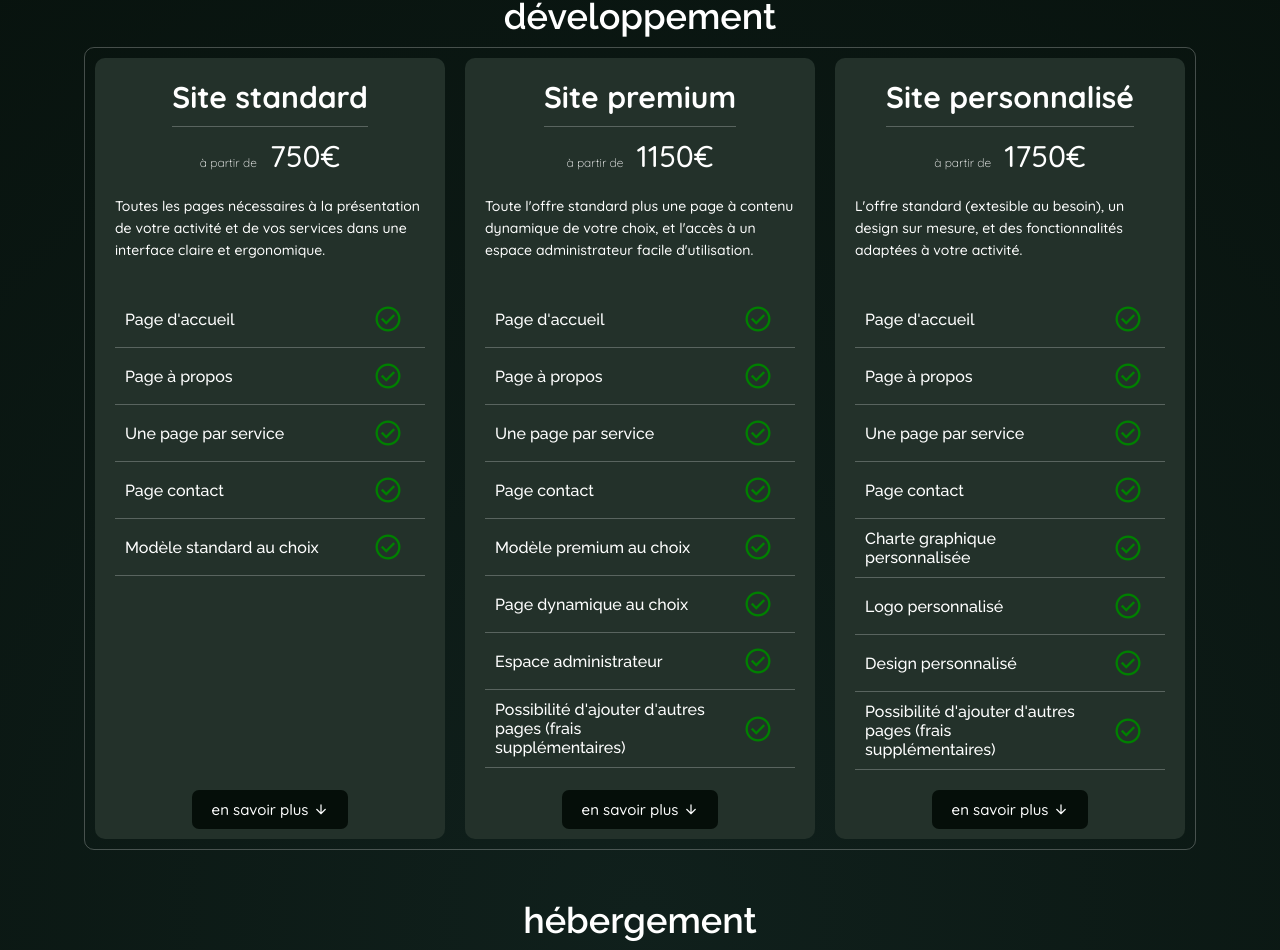
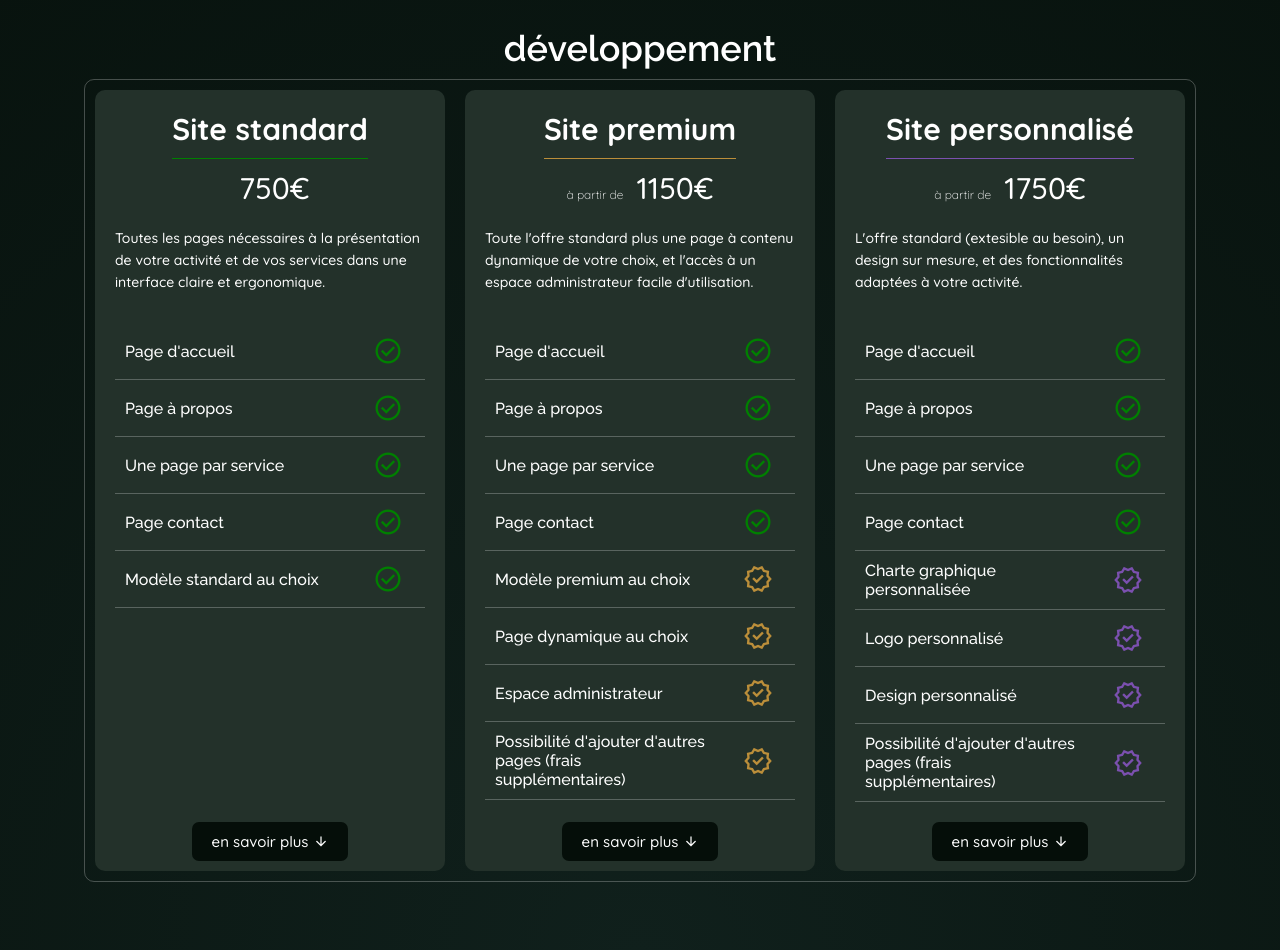
Before and after one commit to Posoroko/Monsieur-Edgar, a Nuxt app: page /tarifs in a window 1280 px wide. Shown: the part 516-1466 px from the top of the page. Built offline with nearby package versions, Linux system fonts and the light colour scheme.

Commit message:
tarif colors, seo kit

```diff
--- a/assets/css/colors.css
+++ b/assets/css/colors.css
@@ -15,6 +15,10 @@
     --text-secondary-color: #d3d3d3;
 
     --border-color-1: rgba(255, 255, 255, 0.247);
+
+    --standard-color: green;
+    --premium-color: rgb(187, 142, 58);
+    --custom-color: rgb(123, 80, 175);
 }
 
 .textMainColor {
--- a/assets/css/main.css
+++ b/assets/css/main.css
@@ -49,5 +49,5 @@ main {
     min-height: 100vh;
 }
 .triangles {
-    opacity: 0.07;
+    opacity: 0.03;
 }
--- a/components/TarifsBoard/TarifsBoardCard.vue
+++ b/components/TarifsBoard/TarifsBoardCard.vue
@@ -1,12 +1,12 @@
 <template>
     <div class="tarifCardBox flex column gap10">
         <div class="topBox flex column alignCenter gap10">
-            <h2 class="tarifTitle flex justifyCenter alignCenter">
-                {{ title }}
+            <h2 class="tarifTitle flex justifyCenter alignCenter relative" :class="`tarifTitle${title}`">
+                {{ `Site ${title}` }}
             </h2>
 
             <p class="servicePriceLine">
-                <span class="text">à partir de</span> &nbsp <span class="price">{{ price }}€</span>
+                <span class="text" v-if="from">à partir de</span> &nbsp <span class="price">{{ price }}€</span>
             </p>
 
             <p class="topBoxText bodyText">
@@ -21,7 +21,9 @@
                         <span class="specLineContentText flex alignCenter gap10">
                             <span class="specLineText raleway">{{ spec.text }}</span>
                         </span>
-                        <span class="specLineIcon iconOutlined specCheck centered">check_circle</span>
+                        <span class="specLineIcon iconOutlined specCheck custom centered" v-if="spec.plan == 'custom'">verified</span>
+                        <span class="specLineIcon iconOutlined specCheck premium centered" v-else-if="spec.plan == 'premium'">verified</span>
+                        <span class="specLineIcon iconOutlined specCheck standard centered" v-else>check_circle</span>
                     </span>
                 </li>
             </ul>
@@ -34,8 +36,6 @@
                         <span class="specLineContentText flex alignCenter gap10">
                             <span class="specLineText raleway">{{ spec.text }}</span>
                         </span>
-
-                        <span>check_circle</span>
                     </span>
                 </li>
             </ul>
@@ -50,6 +50,7 @@
 
 const props = defineProps({
     title: String,
+    from: Boolean,
     price: Number,
     topCardText: String,
     specs: Array,
@@ -92,7 +93,15 @@ console.log(props.specs)
     font-weight: 700;
     color: var(--text-color-1);
     padding: 10px 0;
-    border-bottom: 1px solid var(--border-color-1);
+}
+.tarifTitlestandard {
+        border-bottom: 1px solid green;
+}
+.tarifTitlepremium {
+    border-bottom: 1px solid var(--premium-color);
+}
+.tarifTitlepersonnalisé {
+    border-bottom: 1px solid var(--custom-color);
 }
 .topBoxText {
     font-size: 14px;
@@ -131,5 +140,13 @@ console.log(props.specs)
     font-size: 30px;
     color: green;
 }
-
+.standard {
+    color: green;
+}
+.premium {
+    color: var(--premium-color);
+}
+.custom {
+    color: var(--custom-color);
+}
 </style>
--- a/components/TarifsBoard/TarifsBoardHosting.vue
+++ b/components/TarifsBoard/TarifsBoardHosting.vue
@@ -1,5 +1,5 @@
 <template>
-    <h1 class="bodyH2 centered marTop50">hébergement</h1>
+    <h1 class="bodyH2 centered marTop100">hébergement</h1>
     <div class="flex justifyCenter alignCenter gap20 marTop20">
         <p>facturation: </p>
         <p class="button1 centered" :class="{'active' : planType == 'monthly'}" @click="planType = 'monthly'">mensuel</p>
--- a/components/TarifsBoard/TarifsBoardMain.vue
+++ b/components/TarifsBoard/TarifsBoardMain.vue
@@ -4,17 +4,20 @@
         <div class="tarifsBoard marTop20 flex justifyCenter gap20 wrap">
             <TarifsBoardCard
                 :title="standardContent.title"
+                :from="standardContent.from"
                 :price="standardContent.price"
                 :specs="standardSpecs"
                 :topCardText="standardContent.topCardText" />
             <TarifsBoardCard
                 :title="premiumContent.title"
+                :from="premiumContent.from"
                 :price="premiumContent.price"
                 :specs="premiumSpecs"
                 :topCardText="premiumContent.topCardText" />
 
             <TarifsBoardCard
                 :title="customContent.title"
+                :from="customContent.from"
                 :price="customContent.price"
                 :specs="customSpecs"
                 :topCardText="customContent.topCardText" />
@@ -34,18 +37,21 @@
 <script setup>
 
 const standardContent = {
-    title: "Site standard",
+    title: "standard",
+    from: false,
     price: 750,
     topCardText: "Toutes les pages nécessaires à la présentation de votre activité et de vos services dans une interface claire et ergonomique."
     }
 const premiumContent = {
-    title: "Site premium",
+    title: "premium",
+    from: true,
     price: 1150,
     topCardText: "Toute l'offre standard plus une page à contenu dynamique de votre choix, et l'accès à un espace administrateur facile d'utilisation.  "
 }
 
 const customContent = {
-    title: "Site personnalisé",
+    title: "personnalisé",
+    from: true,
     price: 1750,
     topCardText: "L'offre standard (extesible au besoin), un design sur mesure, et des fonctionnalités adaptées à votre activité."
 }
@@ -139,21 +145,25 @@ const premiumSpecs = [
     },
     {
         text: "Modèle premium au choix",
-        value: true
+        value: true,
+        plan: "premium"
     },
     {
         text: "Page dynamique au choix",
         value: true,
-        icon: "description"
+        icon: "description",
+        plan: "premium"
     },
     {
         text: "Espace administrateur",
-        value: true
+        value: true,
+        plan: "premium"
     },
     {
         text: "Possibilité d'ajouter d'autres pages (frais supplémentaires)",
         value: true,
-        icon: "description"
+        icon: "description",
+        plan: "premium"
     }
 ]
 const customSpecs = [
@@ -180,21 +190,25 @@ const customSpecs = [
     {
         text: "Charte graphique personnalisée",
         value: true,
-        icon: "description"
+        icon: "description",
+        plan: "custom"
     },
     {
         text: "Logo personnalisé",
         value: true,
-        icon: "description"
+        icon: "description",
+        plan: "custom"
     },
     {
         text: "Design personnalisé",
-        value: true
+        value: true,
+        plan: "custom"
     },
     {
         text: "Possibilité d'ajouter d'autres pages (frais supplémentaires)",
         value: true,
-        icon: "description"
+        icon: "description",
+        plan: "custom"
     }
 ]
 </script>
--- a/layouts/default.vue
+++ b/layouts/default.vue
@@ -1,4 +1,5 @@
 <template>
+    <!-- <SeoKit /> -->
     <TopBarMain />
     <slot />
     <FooterMain />
--- a/package.json
+++ b/package.json
@@ -10,6 +10,7 @@
   },
   "devDependencies": {
     "@types/node": "^18",
-    "nuxt": "^3.4.2"
+    "nuxt": "^3.4.2",
+    "nuxt-seo-kit": "^1.3.8"
   }
 }
--- a/pages/contact.vue
+++ b/pages/contact.vue
@@ -12,9 +12,7 @@
     <main class="main contactMain mainWidth flex column gap50">
         <section class="contactMainBox flex justifyCenter">
 
-            <form ref="contactForm" class="contactForm flex column gap20">
-
-
+            <form ref="contactForm" class="contactForm flex column gap20 relative">
                 <div class="contactFormLine">
                     <label class="contactFormLineLabel" for="name">
                         Nom
@@ -30,10 +28,10 @@
                 </div>
 
                 <div class="contactFormLine">
-                    <label class="contactFormLineLabel" for="email">
+                    <label class="contactFormLineLabel" for="phone">
                         Téléphone
                     </label>
-                    <input class="contactFormLineInput" type="email" name="email" id="email">
+                    <input class="contactFormLineInput" type="text" name="phone" id="phone">
                 </div>
 
                 <div class="contactFormLine">
@@ -48,16 +46,16 @@
                         Comment préférez-vous échanger ?
                     </p>
 
-                    <div class="contactChoiceBox flex justifyEvenly">
-                        <div class="selectorButton" :class="{ 'active': contactChoice == 'telephone' }" @click.prevent="handleContactChoice('telephone')">
+                    <div class="contactPreferenceBox flex justifyEvenly">
+                        <div class="selectorButton" :class="{ 'active': contactPreference == 'telephone' }" @click.prevent="handlecontactPreference('telephone')">
                             téléphone
                         </div>
 
-                        <div class="selectorButton" :class="{ 'active': contactChoice == 'sms' }" @click.prevent="handleContactChoice('sms')">
+                        <div class="selectorButton" :class="{ 'active': contactPreference == 'sms' }" @click.prevent="handlecontactPreference('sms')">
                             sms
                         </div>
 
-                        <div class="selectorButton" :class="{ 'active': contactChoice == 'email' }" @click.prevent="handleContactChoice('email')">
+                        <div class="selectorButton" :class="{ 'active': contactPreference == 'email' }" @click.prevent="handlecontactPreference('email')">
                             email
                         </div>
 
@@ -73,13 +71,16 @@
                     <input class="hiddenFormCheckbox" id="checkbox" type="checkbox">
                 </div>
 
+                <p class="responseText" v-if="message"> {{ message }} </p>
 
+                <p class="responseText" v-if="error"> {{ error }} </p>
 
                 <div class="contactFormLine centered">
                     <button class="submitButton" @click.prevent="handleSubmit">
                         Envoyer
                     </button>
                 </div>
+
 
             </form>
 
@@ -113,13 +114,46 @@
 <script setup>
 const formCheckbox = ref(false)
 const contactForm = ref(null)
-const contactChoice = ref(null)
+const contactPreference = ref(null)
+const apiUrl = "https://admin.monsieuredgar.com/Items/Site_mail"
+const isPending = ref(false)
+const error = ref(null)
+const message = ref(null)
 
-const handleContactChoice = (choice) => {
-    contactChoice.value = choice
+
+
+const handlecontactPreference = (choice) => {
+    contactPreference.value = choice
 }
-const handleSubmit = () => {
-    console.log(contactForm.value)
+const handleSubmit = async () => {
+    isPending.value = true
+    error.value = false
+    const formData = {
+        name: contactForm.value.name.value,
+        email: contactForm.value.email.value,
+        phone: contactForm.value.phone.value,
+        message: contactForm.value.message.value,
+        contactPreference: contactPreference.value,
+        termsAccepted: formCheckbox.value
+    }
+
+    const response = await postDataToApi(formData)
+    if(!response.data) {
+        error.value = "Désolé pour l'inconvénient, un problème est survenu. Veuillez réessayer plus tard ou nous contacter par un autre moyen."
+    }
+    isPending.value = false
+    message.value = "Nous avons bien reçu votre message, nous vous recontacterons dans les plus brefs délais."
+}
+
+const postDataToApi = async (data) => {
+    const response = await fetch(apiUrl, {
+        method: 'POST',
+        headers: {
+            'Content-Type': 'application/json'
+        },
+        body: JSON.stringify(data),
+    })
+    return response.json()
 }
 
 </script>
@@ -178,11 +212,19 @@ textarea.contactFormLineInput {
     border: 1px solid var(--bg-secondary);
     margin: auto;
 }
-.contactChoiceBox *{
+.contactPreferenceBox *{
     cursor: pointer;
 }
 
-.contactChoiceBox div input {
+.contactPreferenceBox div input {
     opacity: 0;
 }
+.responseText {
+    font-size: 20px;
+    font-weight: 700;
+    text-align: center;
+    padding: 10px;
+    border: 1px solid var(--funky-main);
+    border-radius: 10px;
+}
 </style>
--- a/pages/tarifs.vue
+++ b/pages/tarifs.vue
@@ -1,7 +1,7 @@
 <template>
     <header class="header relative tarifHeader flex justifyCenter">
         <div class="tarifsHeaderContent flex column gap20 z_1000">
-            <h2 class="textAlignCenter bodyH2">Nos tarifs</h2>
+            <h2 class="textAlignCenter headerMainTitle">Nos tarifs</h2>
             <p class="bodyText">
                 Pour vos petits ou grands projets, nous proposons des devis adaptés à vos besoins et à votre budget.
             </p>
@@ -15,7 +15,7 @@
     <main class="tarifMain mainWidth flex column alignCenter">
         <TarifsBoardMain />
 
-        <section id="detailBox"  class="mainWidth flex justifyCenter marTop50">
+        <section id="detailBox"  class="mainWidth flex justifyCenter marTop100">
             <ul class="smallWidth flex column gap20">
                 <li class="marTop50">
                     <h3 class="bodyH3">Sites standards</h3>
```
Also changed, not shown: nuxt.config.ts (+38 -0 lines), public/images/site-icon.png (added), 1 other file (tests, documents, lock files or other folders).
